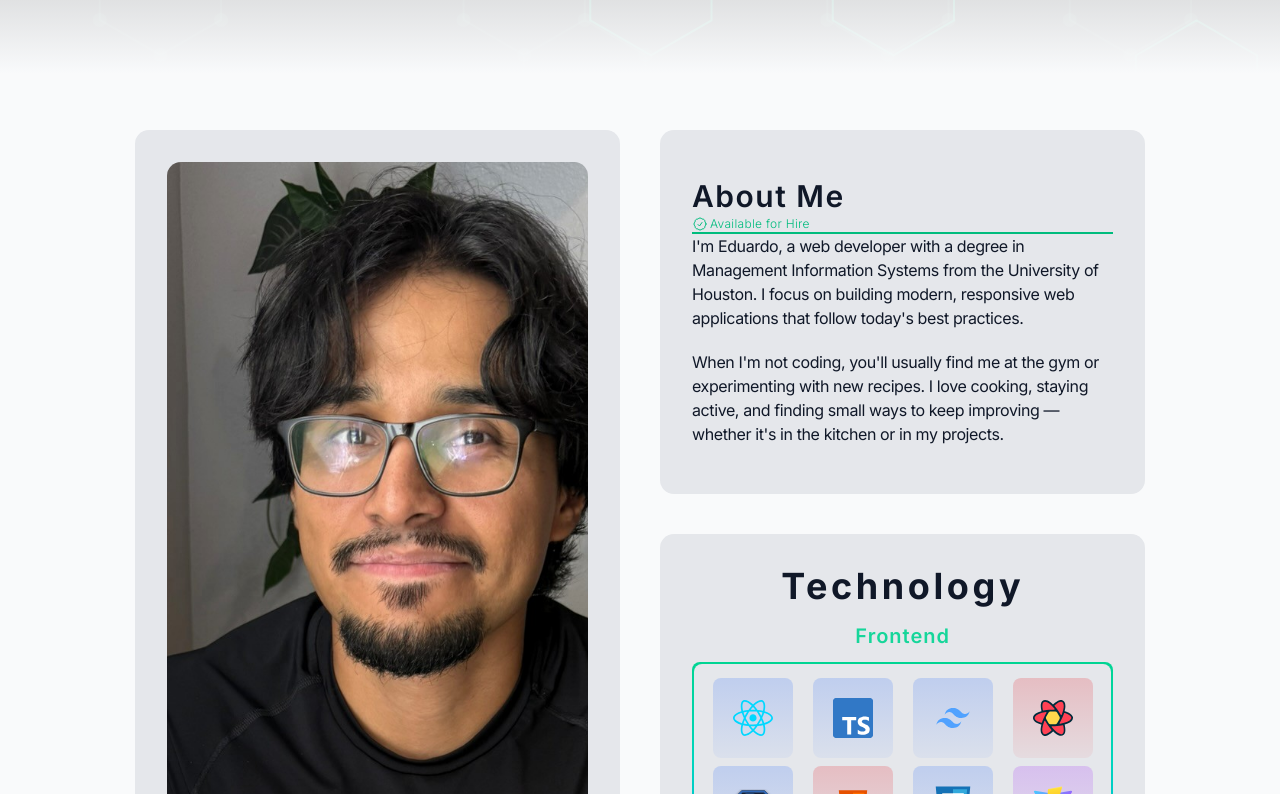
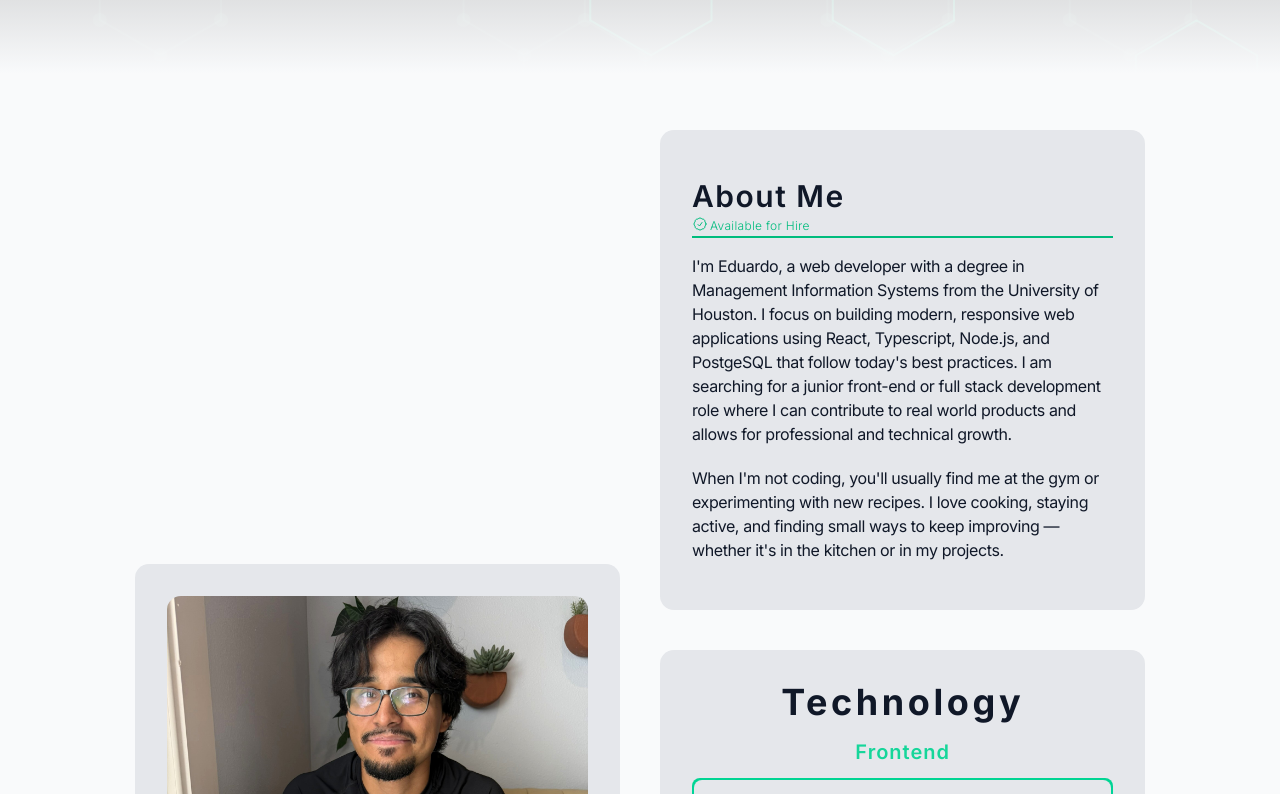
Before and after one commit to ealvara6/devfolio, a React (Vite) app: page / in a window 1280 px wide. Shown: the part 646-1440 px from the top of the page. Built offline with nearby package versions, Linux system fonts and the light colour scheme.

Commit message:
style(about): adjust layout and add addtional about me info

```diff
--- a/src/components/sections/about/About.tsx
+++ b/src/components/sections/about/About.tsx
@@ -26,7 +26,7 @@ export const About = () => {
       className="min-h-fit sm:max-w-10/12 pb-20 flex flex-col xl:grid xl:grid-cols-2 gap-10 items-center xl:items-stretch pt-14 px-7 mx-auto"
       id="About"
     >
-      <Card className="row-span-2 h-full flex flex-col">
+      <Card className="row-span-2 max-h-full flex flex-col max-w-4xl self-center mx-auto">
         <div className="gap-2 items-center flex flex-col flex-1">
           <img
             src={headShot}
@@ -52,15 +52,19 @@ export const About = () => {
             About Me
           </div>
           <div className="text-xs text-accent font-light tracking-wide flex items-center gap-0.5">
-            <CheckBadgeIcon className="w-4" /> Available for Hire
+            <CheckBadgeIcon className="w-4 pb-1" /> Available for Hire
           </div>
         </div>
         <div className="w-full border border-accent" />
         <div>
-          <div className="pb-5 text-base tracking-tight">
+          <div className="pb-5 text-base tracking-tight pt-4">
             I'm Eduardo, a web developer with a degree in Management Information
             Systems from the University of Houston. I focus on building modern,
-            responsive web applications that follow today's best practices.
+            responsive web applications using React, Typescript, Node.js, and
+            PostgeSQL that follow today's best practices. I am searching for a
+            junior front-end or full stack development role where I can
+            contribute to real world products and allows for professional and
+            technical growth.
           </div>
           <div className=" text-base tracking-tight">
             When I'm not coding, you'll usually find me at the gym or
--- a/src/components/sections/projects/ProjectCard.tsx
+++ b/src/components/sections/projects/ProjectCard.tsx
@@ -17,7 +17,7 @@ export const ProjectCard = ({ data }: { data: Project }) => {
     );
   };
   return (
-    <div className="lg:w-xl h-[450px] bg-surface rounded-md relative flex flex-col justify-between 2xl:max-w-3xl xl:max-w-xl  md:max-w-5xl">
+    <div className="lg:w-xl h-[470px] bg-surface rounded-md relative flex flex-col justify-between 2xl:max-w-3xl xl:max-w-xl  md:max-w-5xl">
       <div className="relative">
         <img
           src={data.img}
@@ -37,7 +37,7 @@ export const ProjectCard = ({ data }: { data: Project }) => {
           {data.desc}
         </div>
         <Tech tech={data.tech} />
-        <div className="flex gap-4 justify-center pb-4">
+        <div className="flex gap-4 justify-center pb-6">
           <button className=" py-3 w-36 bg-accent rounded-lg">
             Live Preview
           </button>
```
